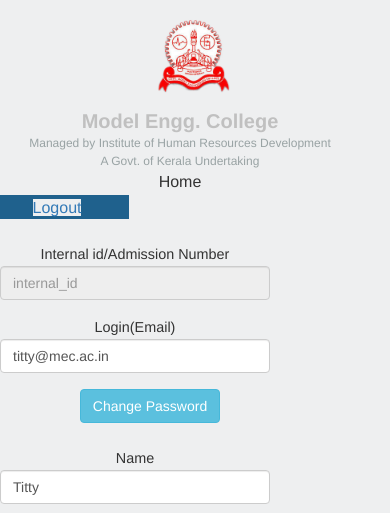
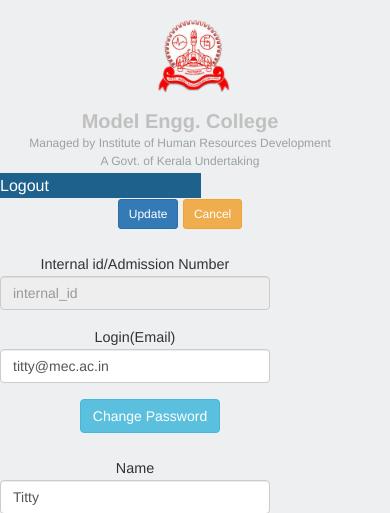
Before and after one commit to sujithsurendran/students, a PHP site: page /profile.php in a window 390 px wide. Shown: the top 513 px of the page. Run offline with PHP 8.4, Linux system fonts and the light colour scheme; the visitor is signed in with stand-in values (Sample User, id 1); data comes from the database, SQL or seed files in the repository; data that the repository does not hold is empty; some libraries are stand-ins or nearby versions.

Commit message:
menu working ...

```diff
--- a/contact.php
+++ b/contact.php
@@ -10,7 +10,6 @@
 include 'include/db_connection.php';
 include 'include/error_messages.php';
 include 'include/inc_js_and_css.php';
-include 'include/inc_site-header.php';
 include 'include/page-header-and-menu.php';?>
 
 
--- a/css/students.css
+++ b/css/students.css
@@ -73,12 +73,72 @@
 
 }
 
-
+/*
 @media screen and (max-width: 780px) {
 div.col-sm-2, div.col-sm-2.menu a span {
 	background-color:#1f618d;
 	width:40%;
 	color: #dbeefb ;
+	text-align: left;
+	padding-left:5px;
+	width:70px;
+}
+}*/
+
+@media screen and (max-width: 780px) {
+
+
+/*div.row div.col-sm-12 div.row div.col-sm-2.menu, div.row div.col-sm-2.menu a span{
+background-color: #1f618d;
+width: 150px;
 
 }
+*/
+
+.page-heading-1{
+	height:0px;
+	color:red;
+	display:none;
+
 }
+/*
+div.col-sm-12 div.row div.col-sm-2, div.col-sm-12 div.row div.col-sm-2 span.menu a span, div.col-sm-2 span#menu a span{
+	background-color: #1f618d;
+	text-align: left;
+	width:60%;
+	color: #fff;
+}
+*/
+
+
+div.row div.col-sm-12 div.row div.col-sm-2{
+	background-color: #1f618d;
+	text-align: left;
+	width:60%;
+	color: #fff;
+
+}
+
+div.row div.col-sm-2 span.menu a{
+	background-color: #1f618d;
+	text-align: left;
+	width:60%;
+	color: #fff;
+
+}
+
+div.row div.col-sm-12 div.row div.col-sm-2 span#menu a span{
+	background-color: #1f618d;
+	color:#fff;
+}
+
+div.row div.col-sm-12 div.row div.col-sm-2.current-page span.menu a,
+div.row div.col-sm-12 div.row div.col-sm-2.current-page
+{
+background-color: #eeeff0;;
+color:blue;
+text-align: right;
+}
+
+
+}			/*   DONT DELETE End of Media Spec for mobiles */
--- a/include/menu.php
+++ b/include/menu.php
@@ -23,6 +23,10 @@
 function load_menu($user_id=0,$page){
 global $db, $show_update_and_cancel_button;
 
+
+
+
+
 $sql=$db->prepare("SELECT * FROM menu WHERE user_type_id = " . $user_id);
 $sql->execute();
 $data = $sql->fetchAll(PDO::FETCH_ASSOC);
@@ -33,7 +37,18 @@
 					echo '<div class="col-sm-2"></div>';
 						foreach($data as $row){
 
-							echo '<div class="col-sm-2 menu"><a href="' . $row['menu_link'] . '">' . '<span style="' . 'color:' . ($row['page']==$page?"grey;text-decoration:underline;":'') . '">' . $row['menu'] . '</span></a></div>';
+							//echo '<div class="col-sm-2"><span class ="menu" ><a href="' . $row['menu_link'] . '">' . '<span style="' . 'color:' . ($row['page']==$page?"grey;text-decoration:underline;":'') . '">' . $row['menu'] . '</span></a></div>';
+
+							if($row['page']==$page) {
+									echo '<div class="col-sm-2 current-page">
+													<span class ="menu" >
+														<a href="' . $row['menu_link'] . '">' . $row['menu'] .
+														'</a>
+													</span>
+												</div>';
+							}else {
+									echo '<div class="col-sm-2"><span class ="menu" ><a href="' . $row['menu_link'] . '">' . $row['menu'] . '</a></div>';
+							}
 
 					 	}
 					echo '<div class="col-sm-2"></div>';
@@ -41,25 +56,19 @@
 
 
 												if(isset($_SESSION['user_id'])) {
-													echo '<div class="col-sm-2" ><a href="logout.php">Logout</a></div>';
+													echo '<div class="col-sm-2"><span id="menu"><a href="logout.php"><span >Logout</span></a></span></div>';
 
 
 
 												} else {
-													echo '<div class="col-sm-2"><a href="sign-in-1.php"><span ' . ($page=="sign-in-1" ? 'style="color:grey;"' : "") . '>Login</span></a></div>'	;
+													//echo '<div class="col-sm-2"><span id="menu"><a href="sign-in-1.php"><span ' . ($page=="sign-in-1" ? 'style="color:grey;"' : "") . '>Login</span></a></span></div>'	;
+													echo '<div class="col-sm-2"><span id="menu"><a href="sign-in-1.php">Login</a></span></div>'	;
 												}
 echo '</div>';
 
 
-					if(isset($show_update_and_cancel_button) && show_update_and_cancel_button ==true){
-						show_update_and_cancel_button();
-					}
 
 }
-
-
-
-
 
 
 
--- a/include/page-header-and-menu.php
+++ b/include/page-header-and-menu.php
@@ -45,7 +45,11 @@
 					    				<?php include 'include/menu.php';?>
 					    			</div>
 					    	</div>
-
+					    	<?php
+					    	 					if(isset($show_update_and_cancel_button) && ($show_update_and_cancel_button == true)){
+														show_update_and_cancel_button();
+													}
+								?>
 
 					</div>
 
--- a/news.php
+++ b/news.php
@@ -10,7 +10,6 @@
 include 'include/db_connection.php';
 include 'include/error_messages.php';
 include 'include/inc_js_and_css.php';
-include 'include/inc_site-header.php';
 include 'include/page-header-and-menu.php';?>
 
 
--- a/profile.php
+++ b/profile.php
@@ -1,7 +1,7 @@
 <?php session_start();
 $page="index";
 $page_name="Home";
-$show_update_cancel_buttons=true;
+$show_update_and_cancel_button=true;
 global $arr_alert;
 
 ini_set('display_errors', 1);
@@ -15,6 +15,7 @@
 include 'include/error_messages.php';
 include 'include/inc_js_and_css.php';
 include 'include/page-header-and-menu.php';
+
 
 
 
--- a/profile_student.php
+++ b/profile_student.php
@@ -7,6 +7,11 @@
 ini_set('display_errors', 1);
 ini_set('display_startup_errors', 1);
 error_reporting(E_ALL);
+
+
+
+
+
 
 include 'include/inc_profile_student.php';
 
```
Also changed, not shown: 2 other files.
